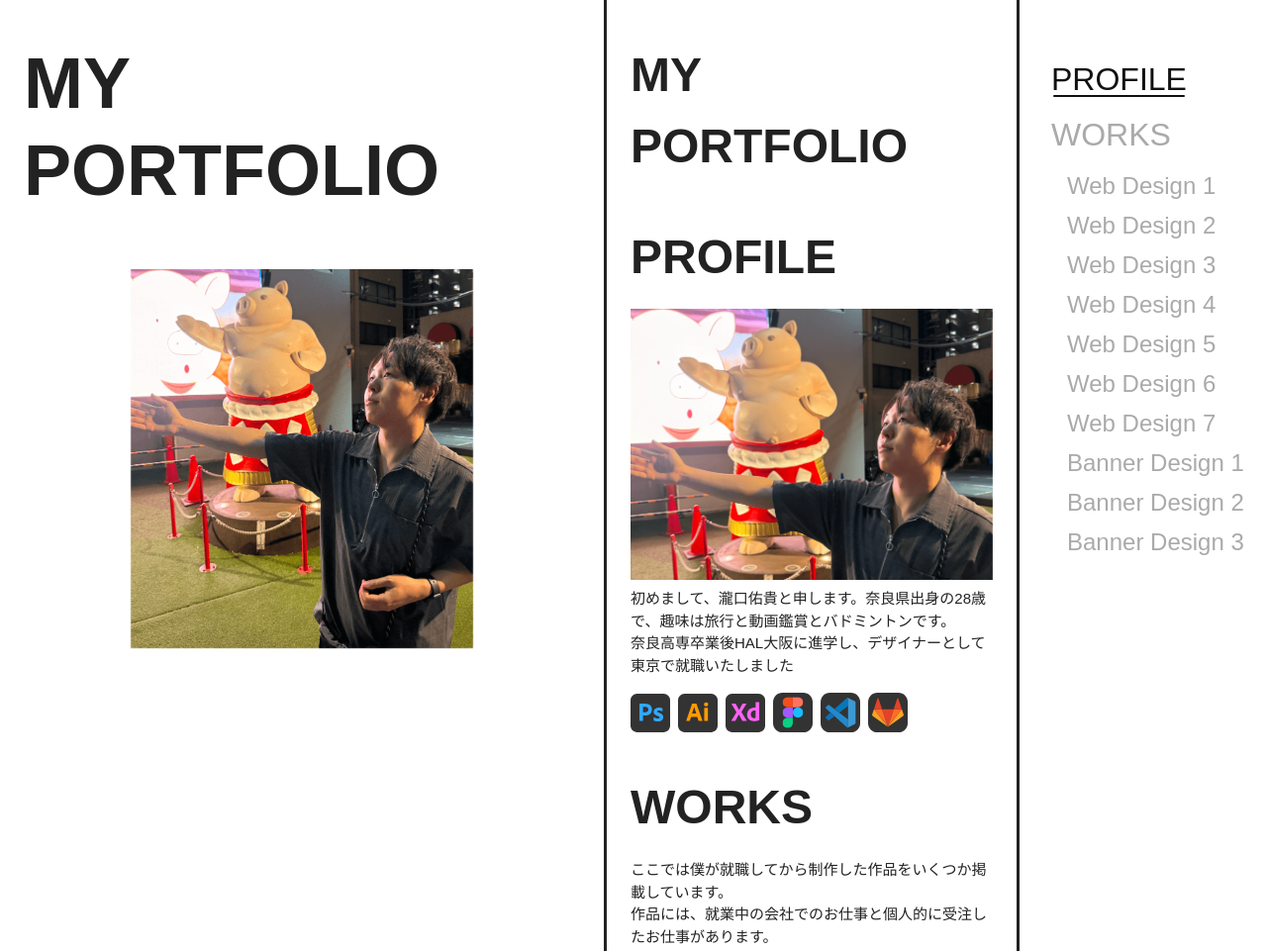
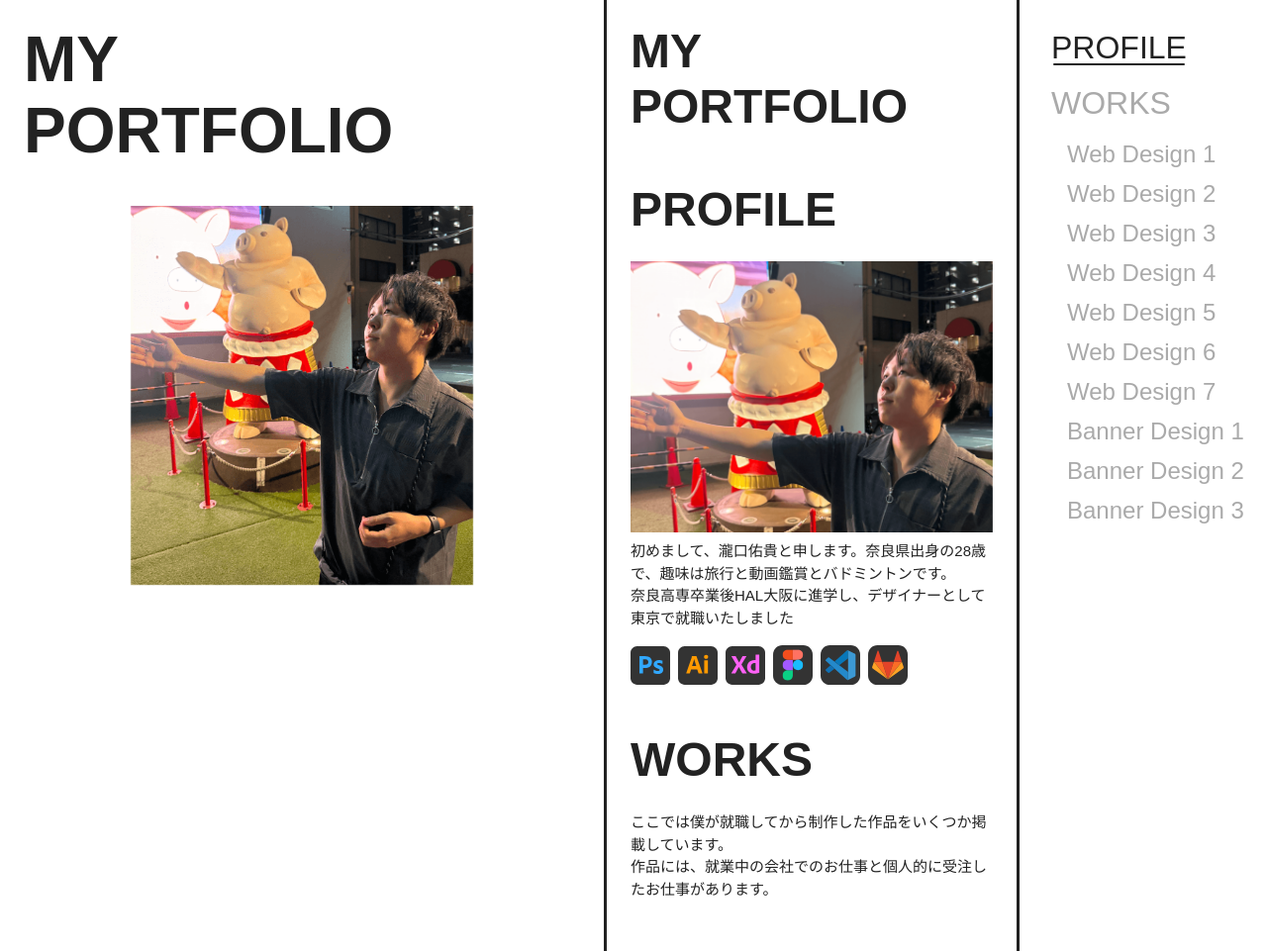
Before and after one commit to Taki-WithU/portfollio, a plain HTML site: page index.html in a window 1280 px wide. Shown: the top 961 px of the page at 99% size. Drawn offline with Linux system fonts and the light colour scheme; a web font is replaced by a local one.

Commit message:
update_250630_02

```diff
--- a/css/style.css
+++ b/css/style.css
@@ -120,9 +120,9 @@ body .wrap header {
 body .wrap header h1 {
   display: block;
   width: 100%;
-  margin: 40px auto 56px;
-  font-size: 72px;
-  line-height: 88px;
+  margin: 24px auto 40px;
+  font-size: 64px;
+  line-height: 72px;
   color: #222222;
 }
 body .wrap header img {
@@ -162,14 +162,14 @@ body .wrap nav {
   }
 }
 body .wrap nav.highlight a {
-  color: #111111;
+  color: #222222;
 }
 body .wrap nav.fade-out {
   opacity: 0;
 }
 body .wrap nav ul {
   width: 100%;
-  margin: 64px 0 0 32px;
+  margin: 32px 0 0 32px;
 }
 body .wrap nav ul li {
   line-height: 1;
@@ -188,7 +188,7 @@ body .wrap nav ul li a {
   display: inline-block;
 }
 body .wrap nav ul li a.active-link {
-  color: #111111;
+  color: #222222;
   position: relative;
 }
 body .wrap nav ul li a.active-link::after {
@@ -199,10 +199,10 @@ body .wrap nav ul li a.active-link::after {
   right: 2px;
   height: 2px;
   border-radius: 2px;
-  background-color: #111111;
+  background-color: #222222;
 }
 body .wrap nav ul li a:hover {
-  color: #111111;
+  color: #222222;
 }
 body .wrap main {
   width: 366px;
@@ -234,6 +234,9 @@ body .wrap main section {
   width: 100%;
   margin: 40px auto;
 }
+body .wrap main section#title {
+  margin: 24px 0 40px;
+}
 body .wrap main section h2 {
   font-size: 48px;
   line-height: 1.5em;
@@ -241,6 +244,7 @@ body .wrap main section h2 {
 }
 body .wrap main section h2.title {
   color: #222222;
+  line-height: 56px;
 }
 body .wrap main section img {
   margin: 0;
@@ -307,7 +311,7 @@ body .wrap main section .work a {
   width: calc(100% - 128px);
   margin: 32px auto 0;
   padding: 20px 24px;
-  border: 1px solid #111111;
+  border: 1px solid #222222;
   color: #333333;
   font-family: "Noto Sans JP", sans-serif;
   font-size: 16px;
--- a/index.html
+++ b/index.html
@@ -6,7 +6,7 @@
 		<title>MY PORTFOLIO</title>
 		<link href="https://fonts.cdnfonts.com/css/nats" rel="stylesheet">
 		<link href="http://fonts.googleapis.com/earlyaccess/notosansjp.css">
-		<link rel="stylesheet" href="css/style.css?day=20250630">
+		<link rel="stylesheet" href="css/style.css?day=202506301800">
 		<link rel="icon" href="img/favicon.svg">
 	</head>
 	<body>
```
